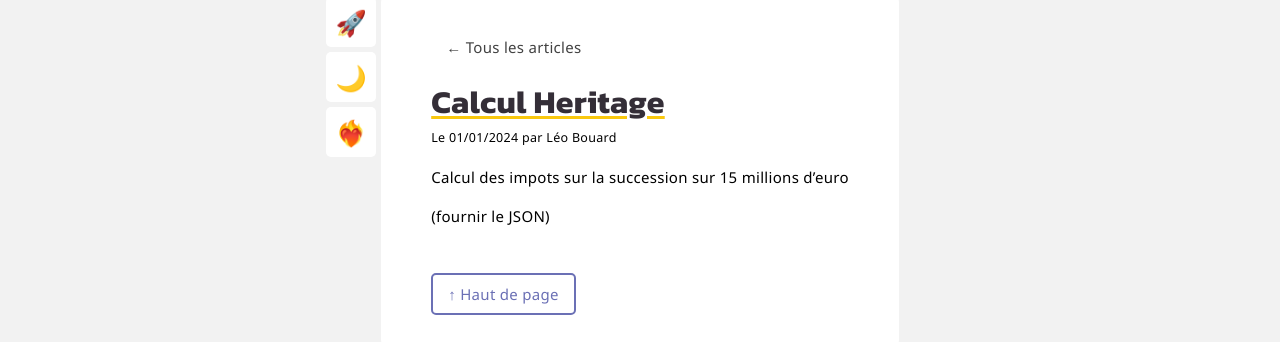
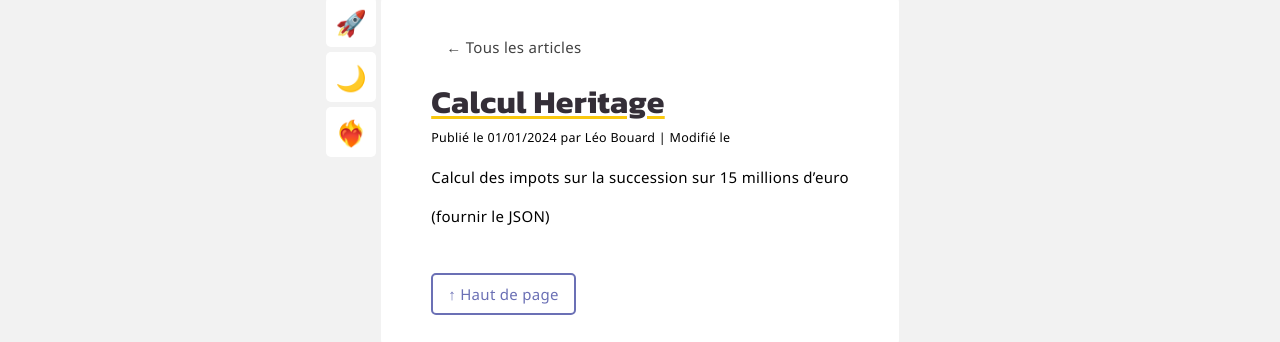
Before and after one commit to leobouard/leobouard.github.io, a Jekyll site: the page built from _posts/2024-01-01-calcul-heritage.md, in a window 1280 px wide. Shown: the part 419-761 px from the top of the page. Built offline with Jekyll 4.4.1, drawn with Linux system fonts in a browser that asks for light colours; some web fonts are replaced; our own code applies the rules of GitHub Pages for plain Markdown files.

Commit message:
Update post.html

```diff
--- a/_layouts/post.html
+++ b/_layouts/post.html
@@ -19,7 +19,7 @@ layout: default
         {% endif %}
     </div>
     <h1>{{ page.title }}</h1>
-    <small>Le {{ page.date | date: "%d/%m/%Y" }} par {{ site.author }}</small>
+    <small>Publié le {{ page.date | date: "%d/%m/%Y" }} par {{ site.author }} | Modifié le {{ page.last_modified_at | date: "%d/%m/%Y" }}</small>
     {{ content }}
     <div class="div_bottomnav_buttons">
         {% if page.prevLink %}
```
